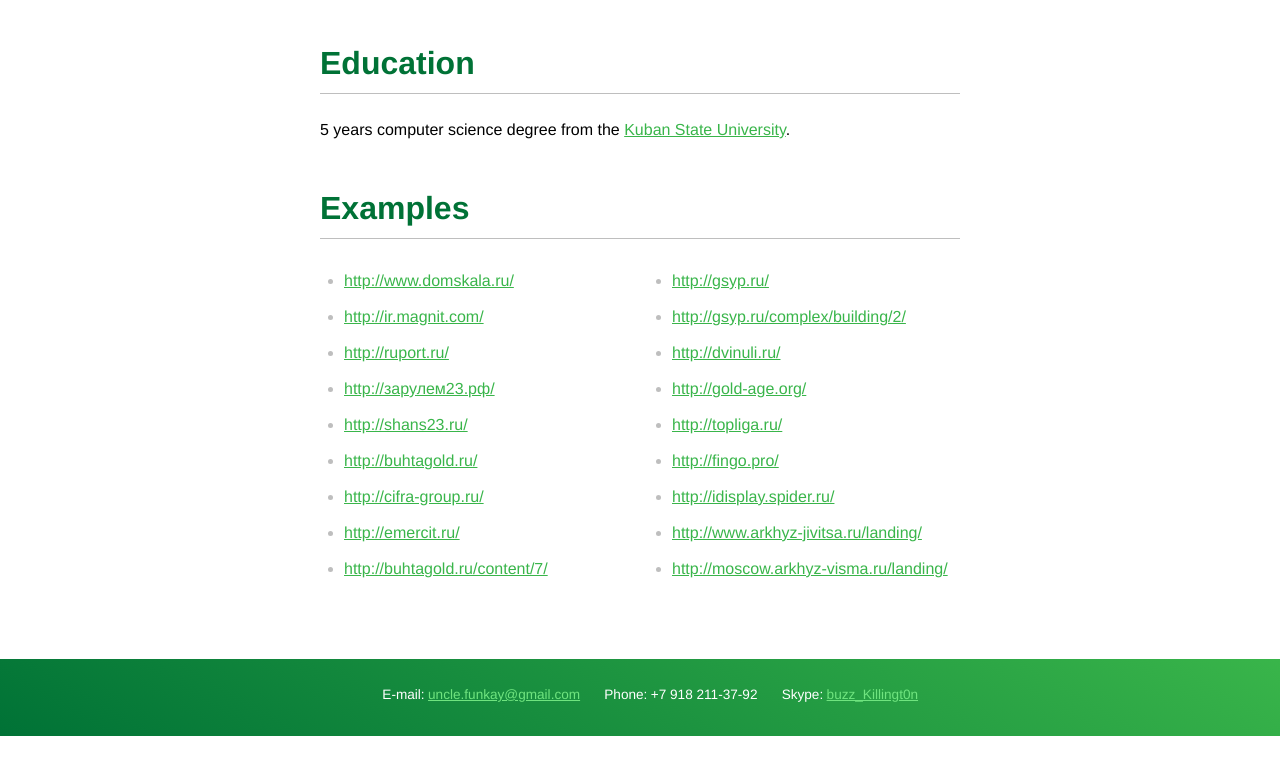
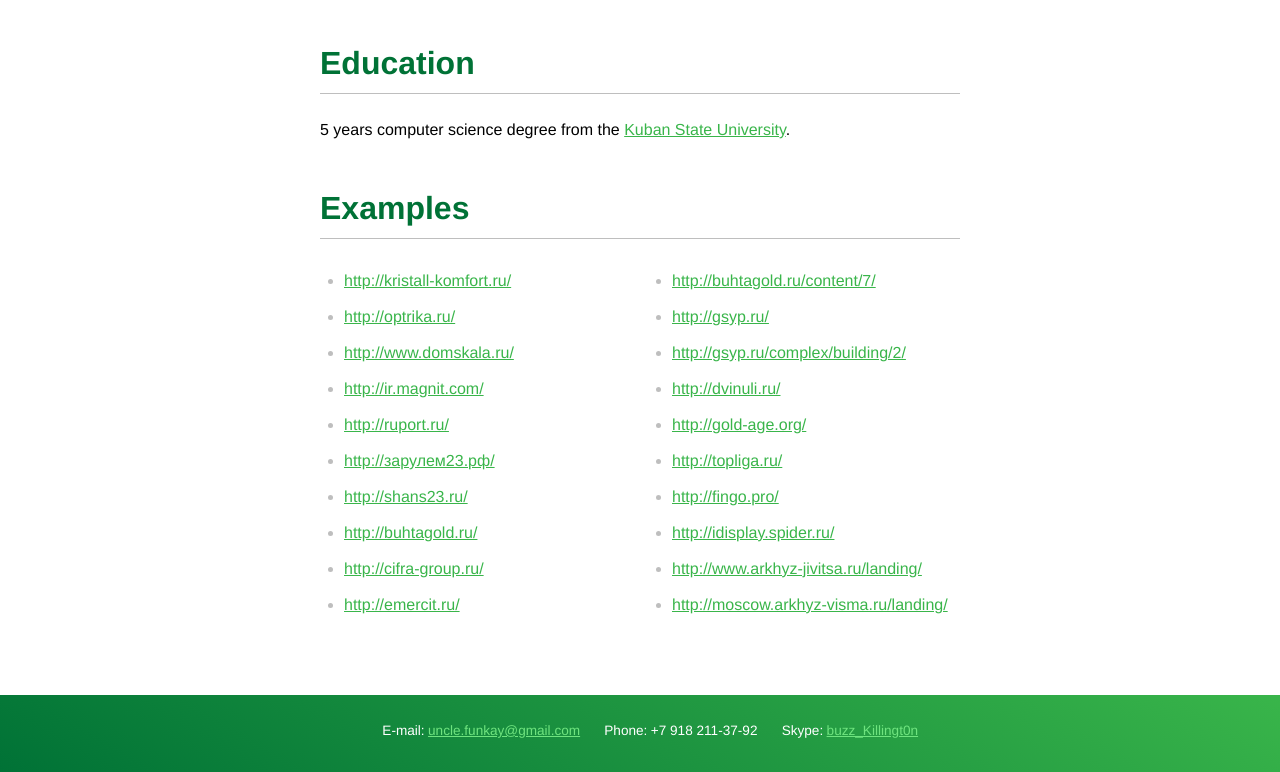
Before and after one commit to uncleF/Resume, a website: page dev/resumeEn.html in a window 1280 px wide. Shown: the part 3569-4341 px from the top of the page. Before the commit the page ends 4305 px from the top, so only its background shows below. Drawn offline with Linux system fonts and the light colour scheme.

Commit message:
New Links

```diff
--- a/dev/resumeEn.html
+++ b/dev/resumeEn.html
@@ -131,6 +131,8 @@
 		<div class="doNotPrint">
 			<h1>Examples</h1>
 <ul class="columns">
+	<li><a href="http://kristall-komfort.ru/">http://kristall-komfort.ru/</a></li>
+	<li><a href="http://optrika.ru/">http://optrika.ru/</a></li>
 	<li><a href="http://www.domskala.ru/">http://www.domskala.ru/</a></li>
 	<li><a href="http://ir.magnit.com/">http://ir.magnit.com/</a></li>
 	<li><a href="http://ruport.ru/">http://ruport.ru/</a></li>
```
Also changed, not shown: dev/resumeRu.html (+2 -0 lines), dev/templates/_links.html (+2 -0 lines), build/resumeEn.html, build/resumeEn.md, build/resumeRu.html, build/resumeRu.md, 2 other files.
